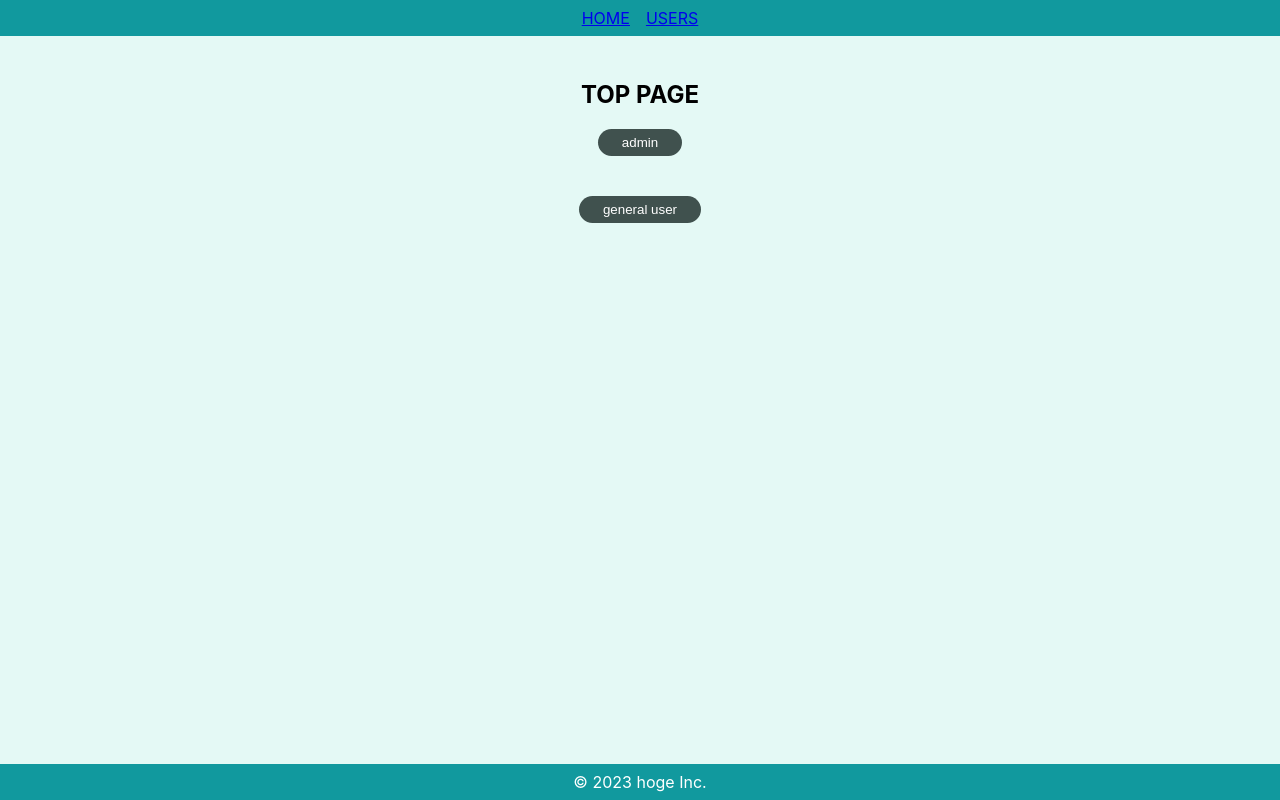
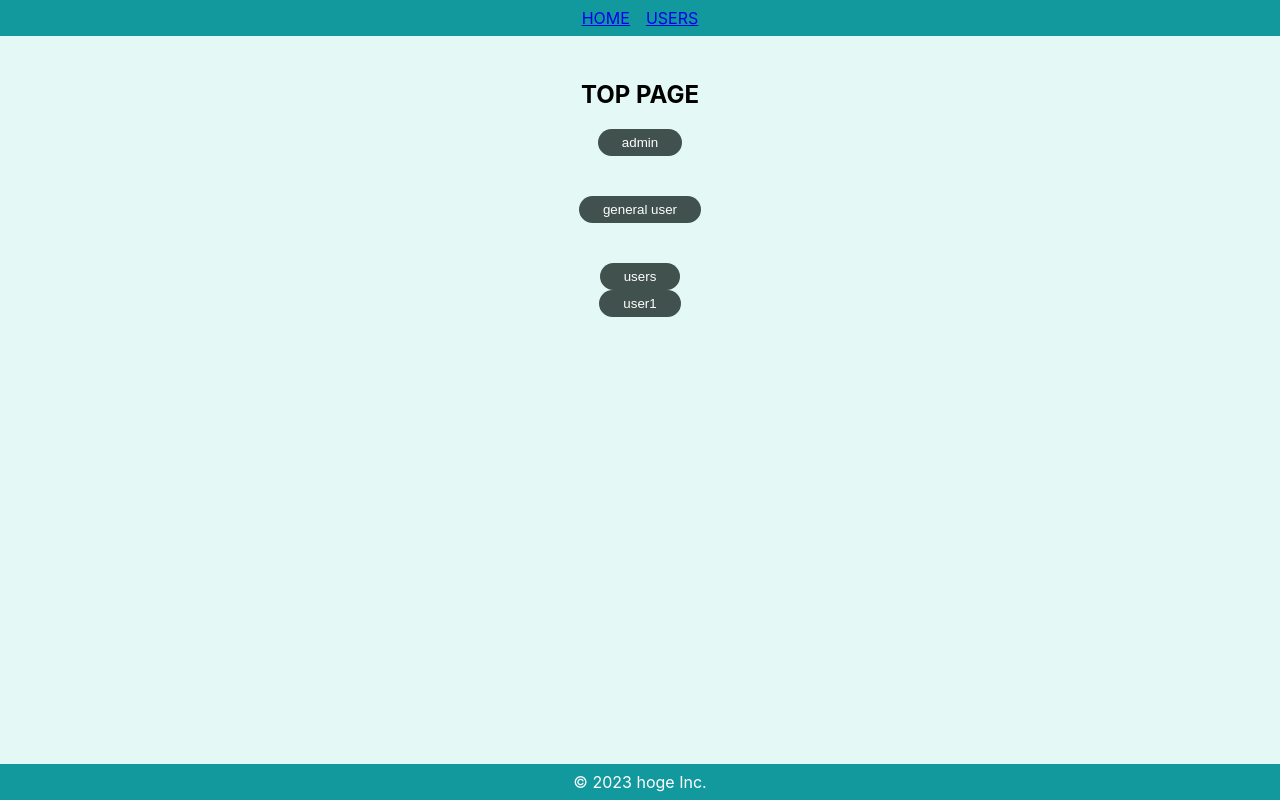
Before and after one commit to JunichiroKohari/react-play, a React (Create React App) app: page / in a window 1280 px wide. Built offline with nearby package versions, Linux system fonts and the light colour scheme.

Commit message:
test axios

```diff
--- a/src/components/pages/Top.jsx
+++ b/src/components/pages/Top.jsx
@@ -4,6 +4,7 @@ import { useHistory } from 'react-router-dom'
 import { UserContext } from '../../providers/UserProvider'
 import { useSetRecoilState } from 'recoil'
 import { userState } from '../../store/userState'
+import axios from 'axios'
 
 export const Top = () => {
   const history = useHistory()
@@ -17,6 +18,17 @@ export const Top = () => {
     setUserInfo({ isAdmin: false })
     history.push("/users")
   }
+
+  const onClickUsers = () => {
+    axios.get("https://jsonplaceholder.typicode.com/users").then((res) => {
+      console.log(res.data)
+    }).catch((err) => console.error(err))
+  }
+  const onClickUser1 = () => {
+    axios.get("https://jsonplaceholder.typicode.com/users?id=1").then((res) => {
+      console.log(res.data)
+    }).catch((err) => console.error(err))
+  }
   return (
     <div className="page-container">
       <h2>TOP PAGE</h2>
@@ -24,6 +36,10 @@ export const Top = () => {
       <br />
       <br />
       <SecondaryButton onClick={onClickGeneral}>general user</SecondaryButton>
+      <br />
+      <br />
+      <SecondaryButton onClick={onClickUsers}>users</SecondaryButton>
+      <SecondaryButton onClick={onClickUser1}>user1</SecondaryButton>
     </div>
   )
 }
```
